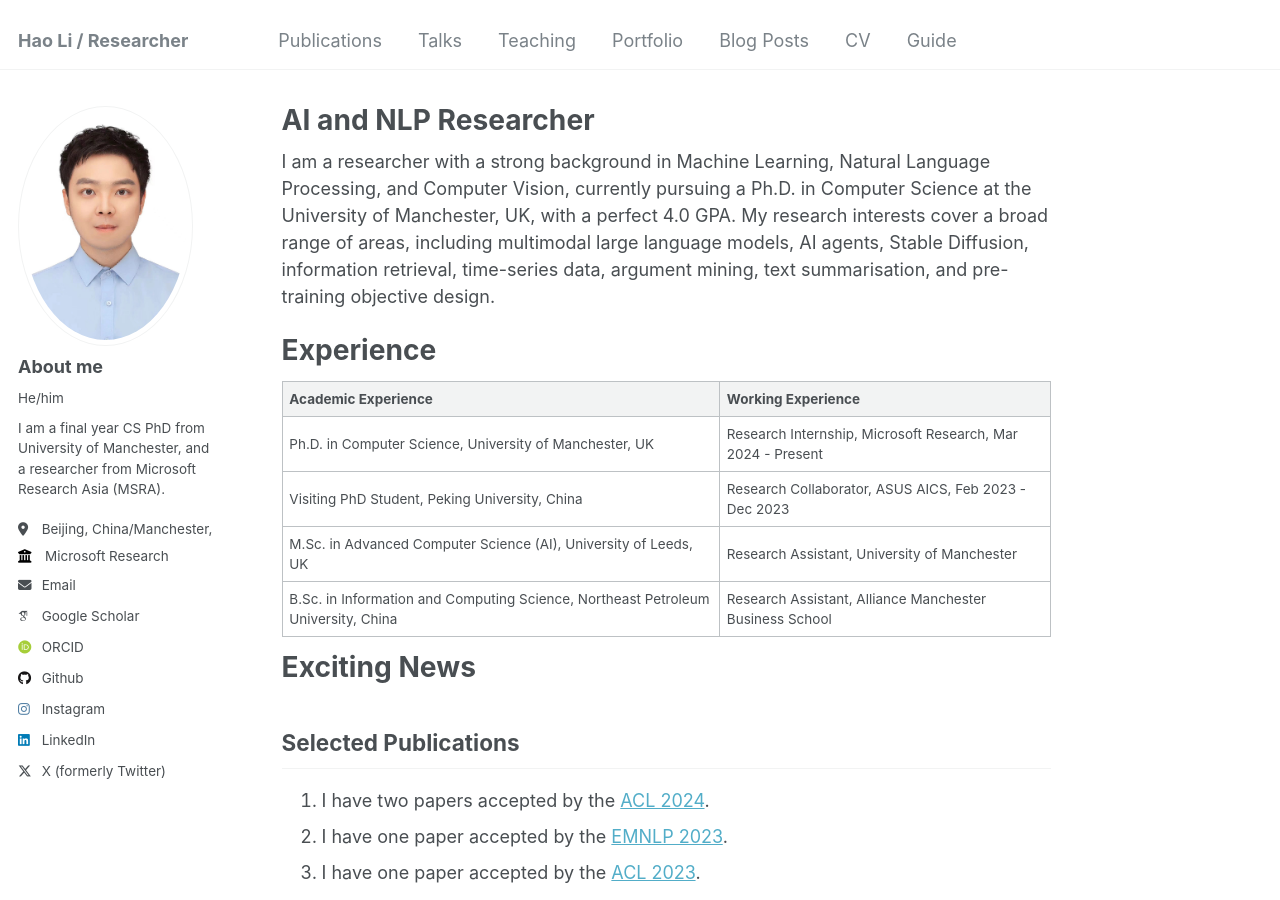
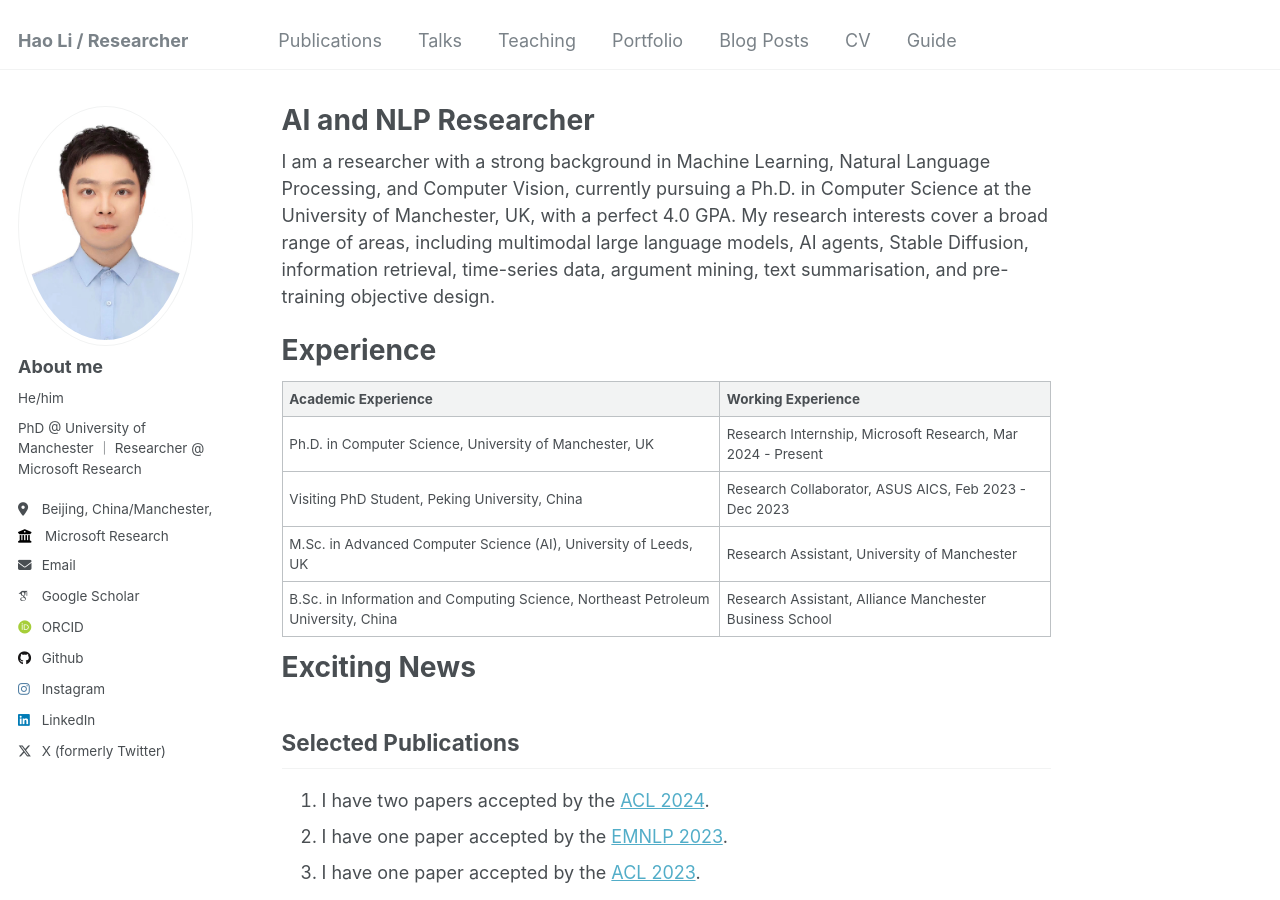
Before and after one commit to HaoBytes/HaoBytes.github.io, a Jekyll site: the page built from _pages/about.md, in a window 1280 px wide and 900 px high. Built offline with Jekyll 4.4.1, drawn with Linux system fonts in a browser that asks for light colours; some web fonts are replaced.

Commit message:
Update _config.yml

```diff
--- a/_config.yml
+++ b/_config.yml
@@ -24,7 +24,7 @@ author:
   avatar           : "hao.jpg"
   name             : "About me"
   pronouns         : "He/him"
-  bio              : "I am a final year CS PhD from University of Manchester, and a researcher from Microsoft Research Asia (MSRA)."
+  bio              : "PhD @ University of Manchester ｜ Researcher @ Microsoft Research"
   location         : "Beijing, China/Manchester, UK"
   employer         : "Microsoft Research"
   uri              : # URL
```
